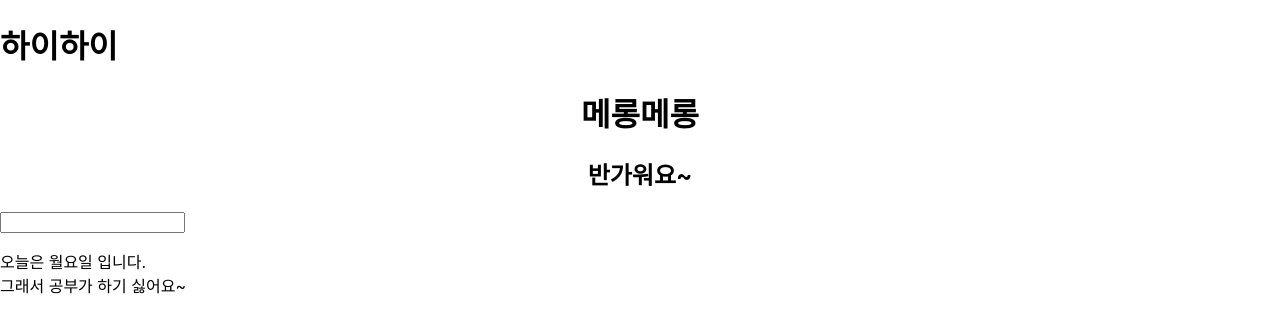
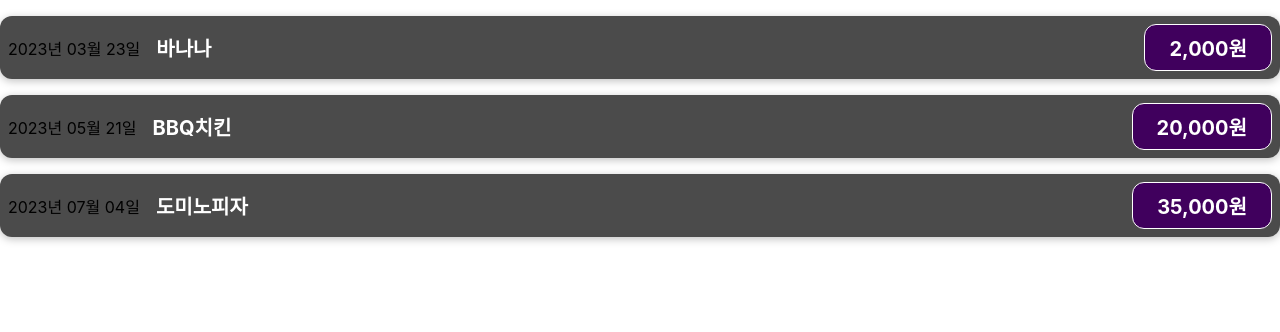
Before and after one commit to thf0128/react-basic-study202310, a React (Create React App) app: page / in a window 1280 px wide. Shown: the top 332 px of the page. Built offline with nearby package versions, Linux system fonts and the light colour scheme.

Commit message:
2. 동적 데이터 렌더링 및 props 개념 확인

```diff
--- a/src/App.js
+++ b/src/App.js
@@ -1,27 +1,47 @@
 import React from 'react';
 import './App.css';
 import ExpenseItem from './components/ExpenseItem';
-import NoName from './NoName';
 
-function App() {
-  const $h2 = <h2>반가워요~</h2>;
+const App = () => {
+  //지출 항목 객체 배열
+
+  const expenses = [
+    {
+      title: '바나나',
+      price: 2000,
+      date: new Date(2023, 3, 23),
+    },
+    {
+      title: 'BBQ치킨',
+      price: 20000,
+      date: new Date(2023, 5, 21),
+    },
+    {
+      title: '도미노피자',
+      price: 35000,
+      date: new Date(2023, 7, 4),
+    },
+  ];
 
   return (
     <>
-      <NoName />
-      <div className='App'>
-        <h1>메롱메롱</h1>
-        {$h2}
-      </div>
-      <div className='noname'>
-        <input type='text' />
-        <p>
-          오늘은 월요일 입니다. <br />
-          그래서 공부가 하기 싫어요~
-        </p>
-      </div>
+      <ExpenseItem
+        title={expenses[0].title}
+        price={expenses[0].price}
+        date={expenses[0].date}
+      />
+      <ExpenseItem
+        title={expenses[1].title}
+        price={expenses[1].price}
+        date={expenses[1].date}
+      />
+      <ExpenseItem
+        title={expenses[2].title}
+        price={expenses[2].price}
+        date={expenses[2].date}
+      />
     </>
   );
-}
+};
 
 export default App;
--- /dev/null
+++ b/src/components/ExpenseItem.css
@@ -0,0 +1,56 @@
+.expense-item {
+  display: flex;
+  justify-content: space-between;
+  align-items: center;
+  box-shadow: 0 2px 8px rgba(0, 0, 0, 0.25);
+  padding: 0.5rem;
+  margin: 1rem 0;
+  border-radius: 12px;
+  background-color: #4b4b4b;
+}
+
+.expense-item__description {
+  display: flex;
+  flex-direction: column;
+  gap: 1rem;
+  align-items: flex-end;
+  flex-flow: column-reverse;
+  justify-content: flex-start;
+  flex: 1;
+}
+
+.expense-item h2 {
+  color: #3a3a3a;
+  font-size: 1rem;
+  flex: 1;
+  margin: 0 1rem;
+  color: white;
+}
+
+.expense-item__price {
+  font-size: 1rem;
+  font-weight: bold;
+  color: white;
+  background-color: #40005d;
+  border: 1px solid white;
+  padding: 0.5rem;
+  border-radius: 12px;
+}
+
+@media (min-width: 580px) {
+  .expense-item__description {
+    flex-direction: row;
+    align-items: center;
+    justify-content: flex-start;
+    flex: 1;
+  }
+
+  .expense-item__description h2 {
+    font-size: 1.25rem;
+  }
+
+  .expense-item__price {
+    font-size: 1.25rem;
+    padding: 0.5rem 1.5rem;
+  }
+}
--- a/src/components/ExpenseItem.js
+++ b/src/components/ExpenseItem.js
@@ -1,12 +1,37 @@
 import React from 'react';
+// css 로딩
+import './ExpenseItem.css';
 
-const ExpenseItem = () => {
+const ExpenseItem = ({ title, price, date }) => {
+  // console.log(props);
+
+  const expenseDate = date;
+  const expenseTitle = title;
+  const expensePrice = price;
+
+  // 1자리 숫자를 2자리수로 변환하는 함수
+  const make2digit = (text) => {
+    return text.toString().padStart(2, '0');
+  };
+
+  // 날짜 포맷팅 변환 함수 정의
+  const makeFormattedDate = () => {
+    const year = date.getFullYear();
+    const month = date.getMonth();
+    const day = date.getDate();
+
+    return `${year}년 ${make2digit(month)}월 ${make2digit(day)}일`;
+  };
+
+  // 숫자를 원화표기법으로 바꾸기
+  const formattedPrice = new Intl.NumberFormat('ko-KR').format(expensePrice);
+
   return (
     <div className='expense-item'>
-      <div>2023년 10월 30일</div>
+      <div>{makeFormattedDate()}</div>
       <div className='expense-item__description'>
-        <h2>냠냠치킨</h2>
-        <div className='expense-item__price'>19000원</div>
+        <h2>{expenseTitle}</h2>
+        <div className='expense-item__price'>{formattedPrice}원</div>
       </div>
     </div>
   );
```
Also changed, not shown: .eslintrc.json.
